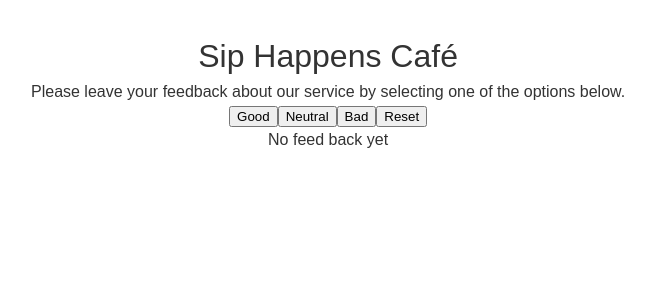
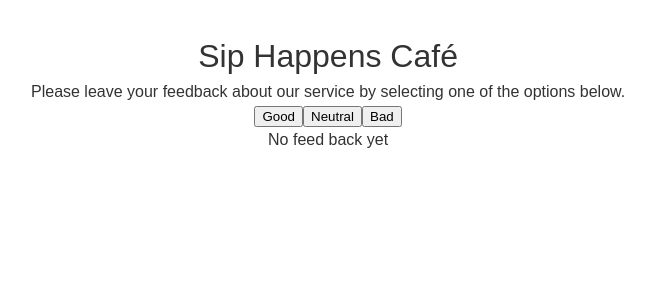
Before and after one commit to Volodymyr0300/goit-react-hw-02, a React (Vite) app: page / in a window 1280 px wide. Shown: the top 300 px of the page, without its empty margins (1-656 px from the left). Built offline with nearby package versions, Linux system fonts and the light colour scheme.

Commit message:
has finished task 4

```diff
--- a/src/App/App.jsx
+++ b/src/App/App.jsx
@@ -24,8 +24,6 @@ function App() {
     setVisible(true);
   };
 
-  console.log(values);
-
   const resetFeedback = () => {
     setValues({ good: 0, neutral: 0, bad: 0 });
     setVisible(false);
@@ -34,7 +32,11 @@ function App() {
   return (
     <>
       <Description />
-      <Options updateFeedback={updateFeedback} resetFeedback={resetFeedback} />
+      <Options
+        updateFeedback={updateFeedback}
+        resetFeedback={resetFeedback}
+        isVisible={isVisible}
+      />
 
       {isVisible ? (
         <Feedback
--- a/src/App/Options/Options.jsx
+++ b/src/App/Options/Options.jsx
@@ -1,13 +1,13 @@
 import css from "./Options.module.css";
 
-export default function Options({ updateFeedback, resetFeedback }) {
+export default function Options({ updateFeedback, resetFeedback, isVisible }) {
   return (
     <>
       <div>
         <button onClick={() => updateFeedback("good")}>Good</button>
         <button onClick={() => updateFeedback("neutral")}>Neutral</button>
         <button onClick={() => updateFeedback("bad")}>Bad</button>
-        <button onClick={() => resetFeedback()}>Reset</button>
+        {isVisible && <button onClick={() => resetFeedback()}>Reset</button>}
       </div>
     </>
   );
```
